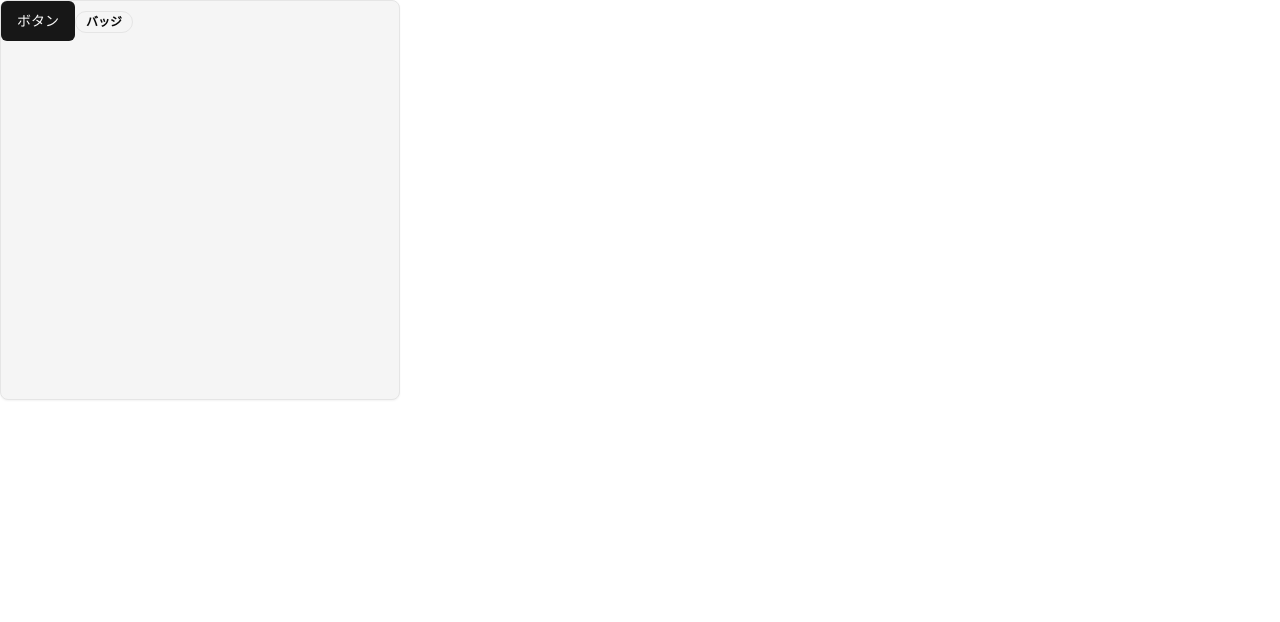
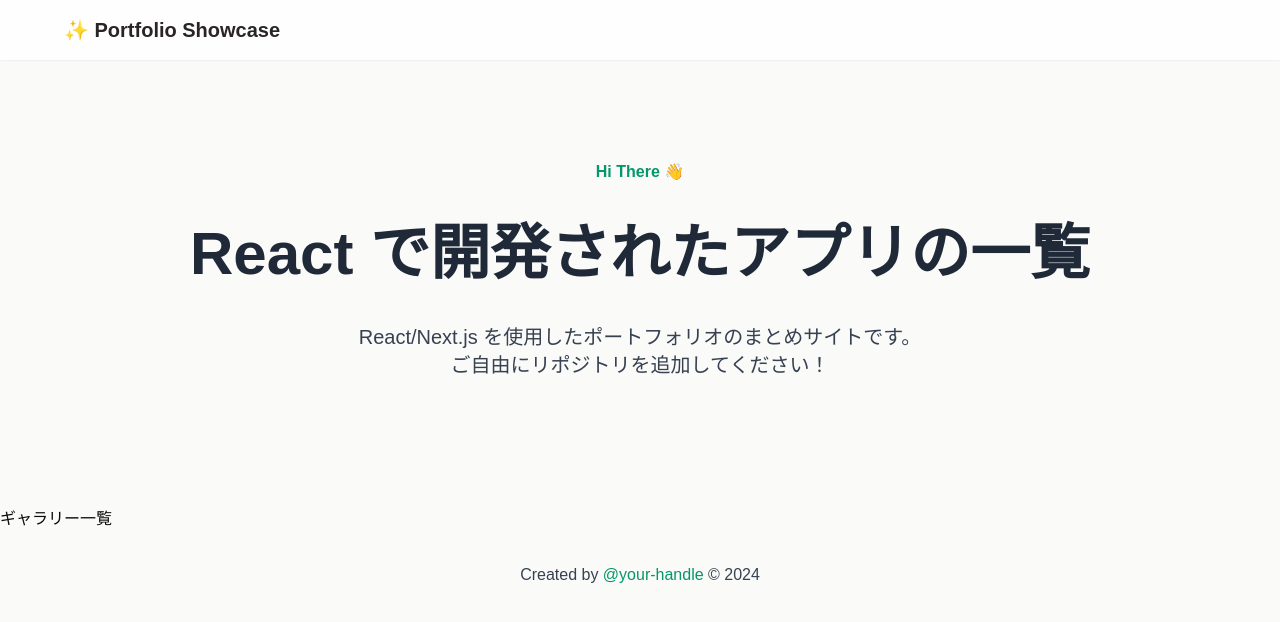
Before and after one commit to b13o/gallery, a Next.js app: page / in a window 1280 px wide. Shown: the top 622 px of the page. Built offline with nearby package versions, Linux system fonts and the light colour scheme.

Commit message:
サイトレイアウトの作成

```diff
--- /dev/null
+++ b/src/app/(pages)/(root)/_components/hero.tsx
@@ -0,0 +1,17 @@
+const Hero = () => {
+  return (
+    <section className="text-center space-y-8">
+      <p className="text-emerald-600 font-bold">Hi There 👋</p>
+      <h1 className="text-6xl leading-tight font-bold mb-4 text-gray-800 dark:text-gray-100">
+        React で開発されたアプリの一覧
+      </h1>
+      <p className="text-xl text-gray-700">
+        React/Next.js を使用したポートフォリオのまとめサイトです。
+        <br />
+        ご自由にリポジトリを追加してください！
+      </p>
+    </section>
+  );
+};
+
+export default Hero;
--- /dev/null
+++ b/src/app/(pages)/(root)/page.tsx
@@ -0,0 +1,11 @@
+import Hero from "./_components/hero";
+
+export default function Home() {
+  return (
+    <main className="space-y-32 pt-16">
+      {/* <p>ヒーローセクション</p> */}
+      <Hero />
+      <p>ギャラリー一覧</p>
+    </main>
+  );
+}
--- /dev/null
+++ b/src/app/(pages)/layout.tsx
@@ -0,0 +1,41 @@
+import Link from "next/link";
+
+const GITHUB_URL = "#";
+const HANDLE_NAME = "your-handle";
+
+type Props = {
+  children: React.ReactNode;
+};
+
+const Layout = (props: Props) => {
+  return (
+    <>
+      <div className="bg-stone-50 py-16 space-y-8 min-h-screen">
+        {/* header */}
+        <header className="fixed top-0 w-full bg-white/80 backdrop-blur-sm shadow-sm z-50">
+          <div className="container max-w-6xl mx-auto py-4 flex">
+            <Link className="text-xl font-bold text-stone-800" href="/">
+              ✨ Portfolio Showcase
+            </Link>
+          </div>
+        </header>
+
+        {/* Page Content */}
+        {props.children}
+
+        {/* Footer */}
+        <footer className="text-center">
+          <p className="text-gray-700">
+            Created by{" "}
+            <Link className="text-emerald-600" href={GITHUB_URL}>
+              @{HANDLE_NAME}
+            </Link>{" "}
+            &copy; 2024
+          </p>
+        </footer>
+      </div>
+    </>
+  );
+};
+
+export default Layout;
--- a/src/app/page.tsx
+++ /dev/null
@@ -1,12 +0,0 @@
-import { Badge } from "@/components/ui/badge";
-import { Button } from "@/components/ui/button";
-import { Card } from "@/components/ui/card";
-
-export default function Home() {
-  return (
-    <Card className="w-[400px] h-[400px] bg-muted ">
-      <Button>ボタン</Button>
-      <Badge variant="outline">バッジ</Badge>
-    </Card>
-  );
-}
```
